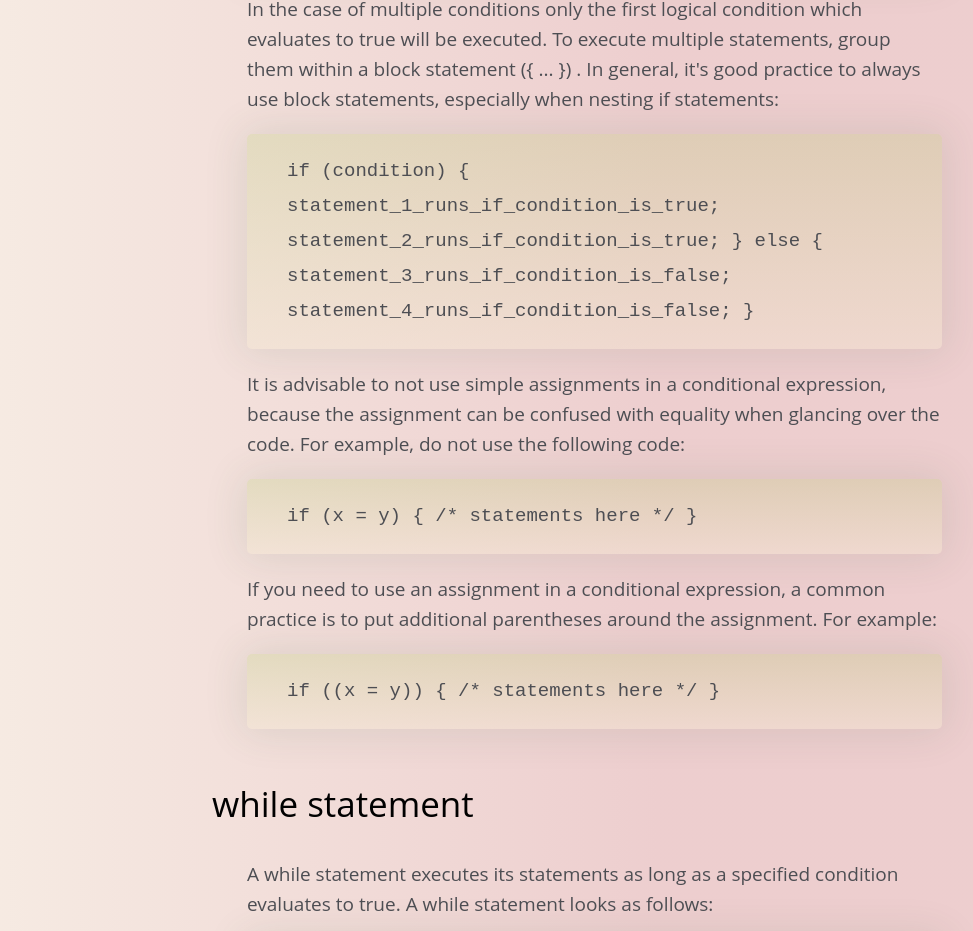
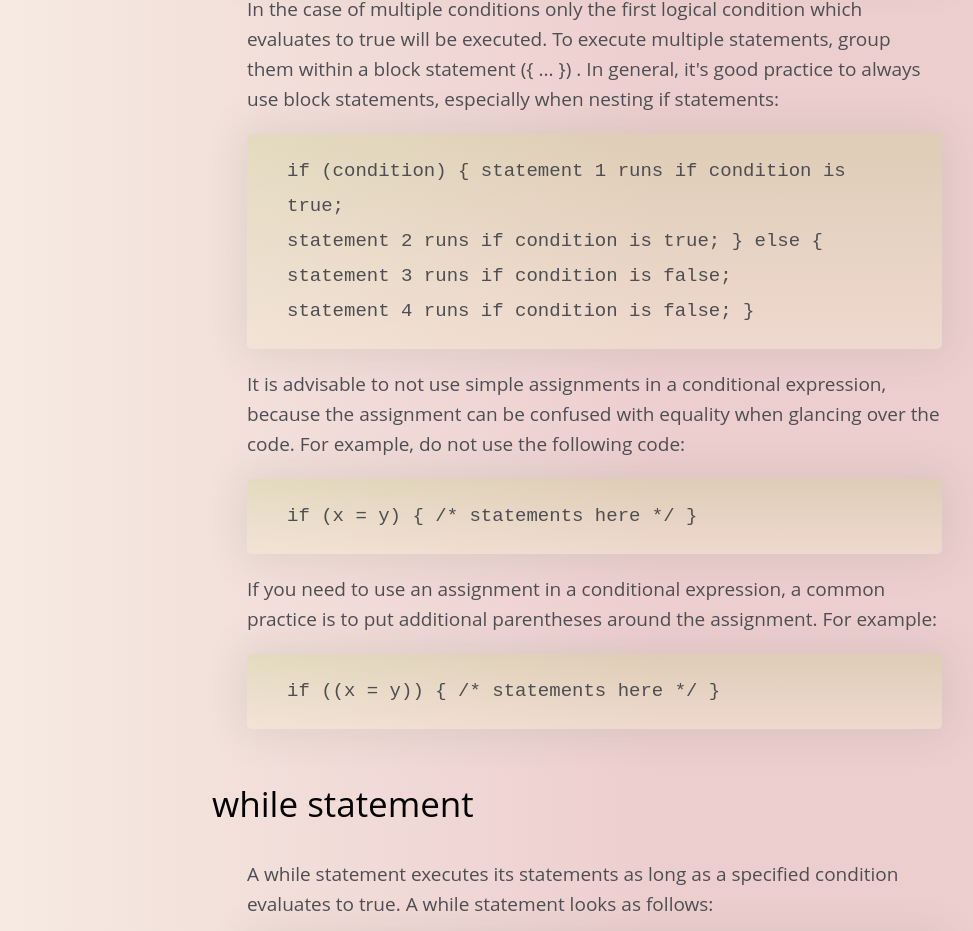
Before and after one commit to BCFCODE/JS-Documentation, a plain HTML site: page index.html in a window 1280 px wide. Shown: the part 7117-8048 px from the top of the page, without its empty margins (238-1211 px from the left). Drawn offline with Linux system fonts and the light colour scheme.

Commit message:
line width bug responsive fixed

```diff
--- a/index.html
+++ b/index.html
@@ -350,10 +350,10 @@
           when nesting if statements:
 
           <code
-            >if (condition) { statement_1_runs_if_condition_is_true;
-            statement_2_runs_if_condition_is_true; } else {
-            statement_3_runs_if_condition_is_false;
-            statement_4_runs_if_condition_is_false; }</code
+            >if (condition) { statement 1 runs if condition is true;
+            statement 2 runs if condition is true; } else {
+            statement 3 runs if condition is false;
+            statement 4 runs if condition is false; }</code
           >
           It is advisable to not use simple assignments in a conditional
           expression, because the assignment can be confused with equality when
```
Also changed, not shown: css/responsive.css (line endings or trailing spaces).
